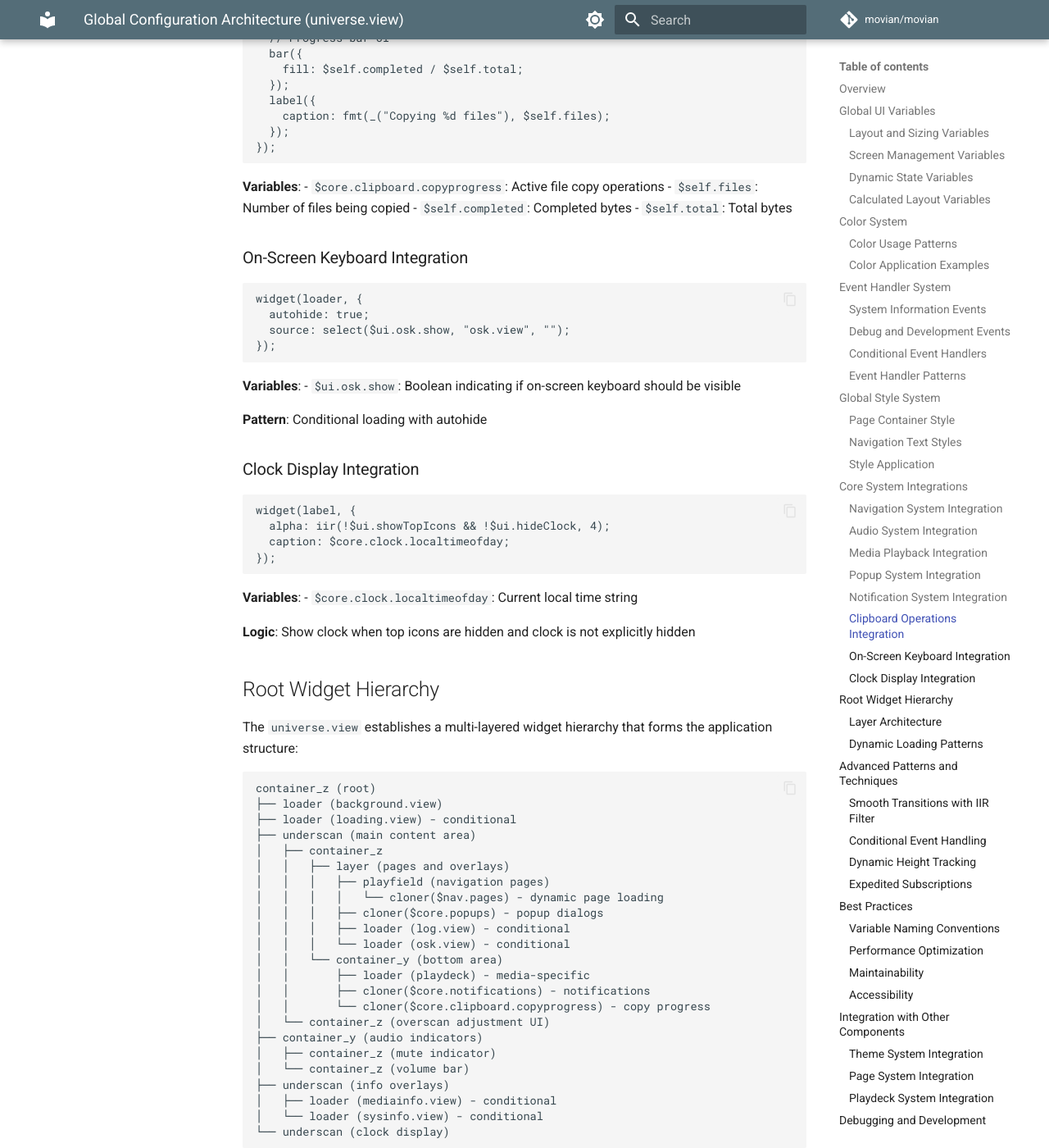
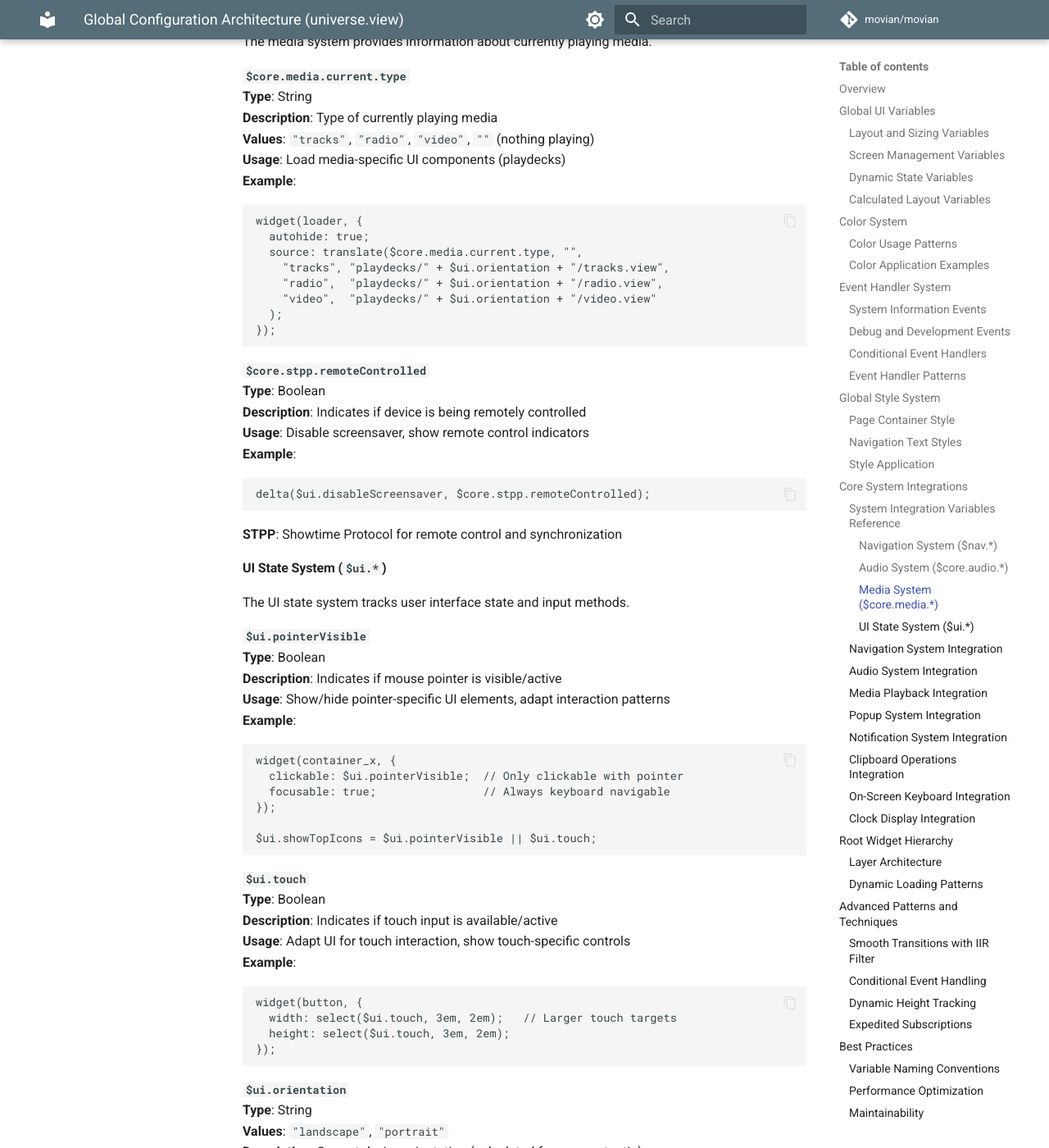
Before and after one commit to Buksa/movian-docs, an MkDocs documentation site: the page built from docs/ui/theming/global-configuration.md, in a window 1280 px wide and 1400 px high, scrolled down 8277 px. Shown: the whole window at 82% size. Built offline with MkDocs 1.6.1 and Material for MkDocs 9.7.7, drawn with Linux system fonts in a browser that asks for light colours; comment, search, counter and statistics services are not loaded; the version menu is left out; some of the changed text lies outside the part shown.

Commit message:
docs: 7.1 - Document system integrations (Navigation, Audio, Media, UI state)

````diff
--- a/docs/ui/theming/global-configuration.md
+++ b/docs/ui/theming/global-configuration.md
@@ -281,7 +281,174 @@
 
 ## Core System Integrations
 
-The `universe.view` file integrates with multiple core Movian systems through variable bindings and component loading.
+The `universe.view` file integrates with multiple core Movian systems through variable bindings and component loading. This section documents the key system variables and their usage patterns.
+
+### System Integration Variables Reference
+
+Movian exposes several namespaces for system integration. These variables provide read-only access to core system state and enable skins to respond to system changes dynamically.
+
+#### Navigation System (`$nav.*`)
+
+The navigation system manages the page stack and navigation state.
+
+**`$nav.pages`**
+**Type**: Collection
+**Description**: Array of all pages in the navigation stack
+**Usage**: Iterate through pages to render navigation history
+**Example**:
+```view
+cloner($nav.pages, container_z, {
+  widget(loader, {
+    source: "skin://pages/" + $self.model.type + ".view";
+  });
+});
+```
+
+**`$nav.currentpage.model.loading`**
+**Type**: Boolean
+**Description**: Loading state of the current page
+**Usage**: Show/hide loading indicators
+**Example**:
+```view
+widget(loader, {
+  hidden: iir($nav.currentpage.model.loading, 8) < 0.001;
+  source: "loading.view";
+});
+```
+
+**`$nav.canGoBack`**
+**Type**: Boolean
+**Description**: Indicates if back navigation is possible
+**Usage**: Enable/disable back buttons, conditional navigation UI
+**Example**:
+```view
+widget(icon, {
+  hidden: !$nav.canGoBack;
+  source: "skin://icons/ic_arrow_back_48px.svg";
+  focusable: $nav.canGoBack;
+});
+```
+
+#### Audio System (`$core.audio.*`)
+
+The audio system provides access to volume and mute state.
+
+**`$core.audio.mastervolume`**
+**Type**: Float (dB)
+**Range**: -75 to +12 dB
+**Description**: Master audio volume level in decibels
+**Usage**: Volume bars, level indicators, audio UI
+**Example**:
+```view
+widget(bar, {
+  fill: ($core.audio.mastervolume + 75) / 87;  // Normalize to 0-1
+  color1: $ui.color1;
+  color2: $ui.color2;
+});
+```
+
+**Normalization Formula**: `(volume + 75) / 87`
+- Converts -75 to +12 dB range to 0.0 to 1.0 range
+- -75 dB (minimum) → 0.0 (0%)
+- 0 dB (unity) → 0.86 (86%)
+- +12 dB (maximum) → 1.0 (100%)
+
+**`$core.audio.mastermute`**
+**Type**: Boolean
+**Description**: Master audio mute state
+**Usage**: Mute indicators, audio UI state
+**Example**:
+```view
+widget(container_x, {
+  alpha: iir($core.audio.mastermute, 7);  // Smooth fade
+  widget(icon, {
+    source: "skin://icons/ic_volume_off_48px.svg";
+  });
+  widget(label, {
+    caption: _("Audio muted");
+  });
+});
+```
+
+#### Media System (`$core.media.*`)
+
+The media system provides information about currently playing media.
+
+**`$core.media.current.type`**
+**Type**: String
+**Description**: Type of currently playing media
+**Values**: `"tracks"`, `"radio"`, `"video"`, `""` (nothing playing)
+**Usage**: Load media-specific UI components (playdecks)
+**Example**:
+```view
+widget(loader, {
+  autohide: true;
+  source: translate($core.media.current.type, "",
+    "tracks", "playdecks/" + $ui.orientation + "/tracks.view",
+    "radio",  "playdecks/" + $ui.orientation + "/radio.view",
+    "video",  "playdecks/" + $ui.orientation + "/video.view"
+  );
+});
+```
+
+**`$core.stpp.remoteControlled`**
+**Type**: Boolean
+**Description**: Indicates if device is being remotely controlled
+**Usage**: Disable screensaver, show remote control indicators
+**Example**:
+```view
+delta($ui.disableScreensaver, $core.stpp.remoteControlled);
+```
+
+**STPP**: Showtime Protocol for remote control and synchronization
+
+#### UI State System (`$ui.*`)
+
+The UI state system tracks user interface state and input methods.
+
+**`$ui.pointerVisible`**
+**Type**: Boolean
+**Description**: Indicates if mouse pointer is visible/active
+**Usage**: Show/hide pointer-specific UI elements, adapt interaction patterns
+**Example**:
+```view
+widget(container_x, {
+  clickable: $ui.pointerVisible;  // Only clickable with pointer
+  focusable: true;                // Always keyboard navigable
+});
+
+$ui.showTopIcons = $ui.pointerVisible || $ui.touch;
+```
+
+**`$ui.touch`**
+**Type**: Boolean
+**Description**: Indicates if touch input is available/active
+**Usage**: Adapt UI for touch interaction, show touch-specific controls
+**Example**:
+```view
+widget(button, {
+  width: select($ui.touch, 3em, 2em);   // Larger touch targets
+  height: select($ui.touch, 3em, 2em);
+});
+```
+
+**`$ui.orientation`**
+**Type**: String
+**Values**: `"landscape"`, `"portrait"`
+**Description**: Current device orientation (calculated from aspect ratio)
+**Calculation**: `select($ui.aspect > 1, "landscape", "portrait")`
+**Usage**: Load orientation-specific layouts and components
+**Example**:
+```view
+widget(loader, {
+  source: "playdecks/" + $ui.orientation + "/tracks.view";
+});
+```
+
+**Related Variables**:
+- **`$ui.aspect`**: Screen aspect ratio (width/height)
+- **`$ui.width`**: Screen width in pixels
+- **`$ui.height`**: Screen height in pixels
 
 ### Navigation System Integration
 
````
